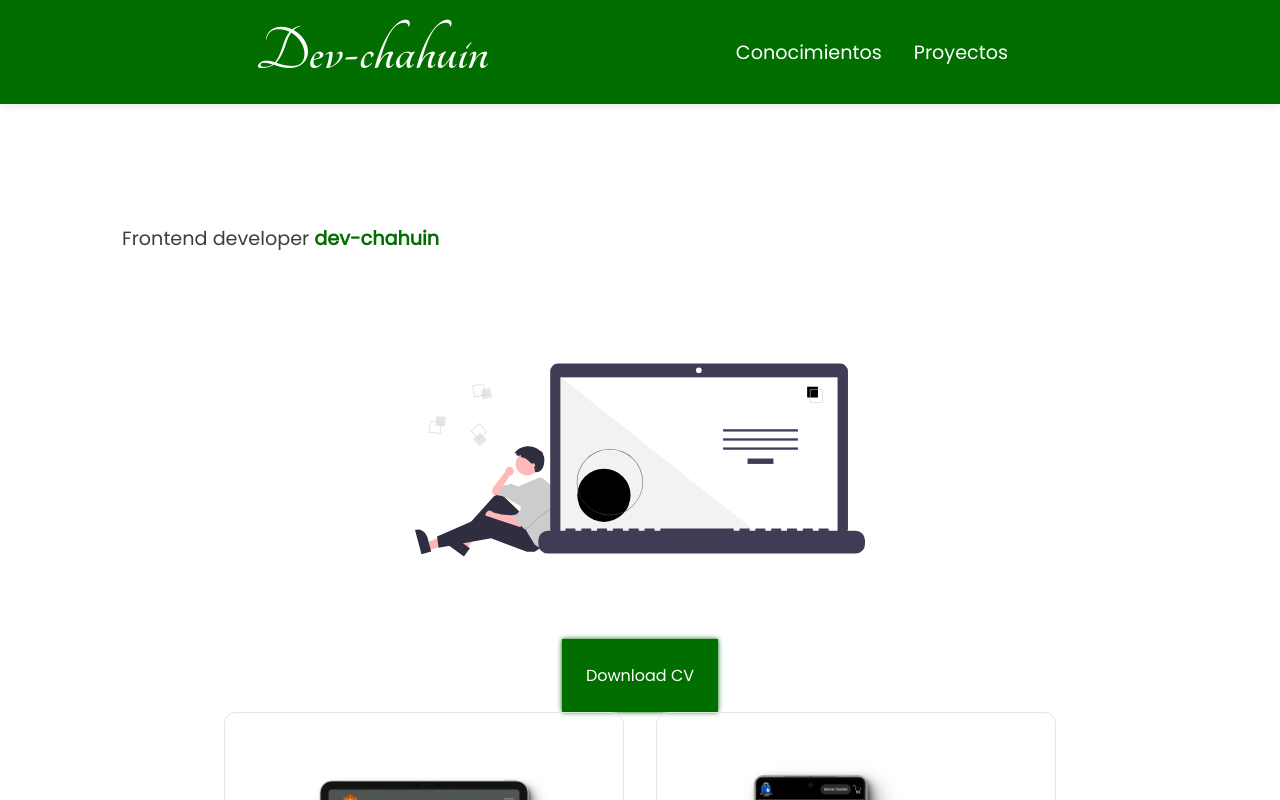
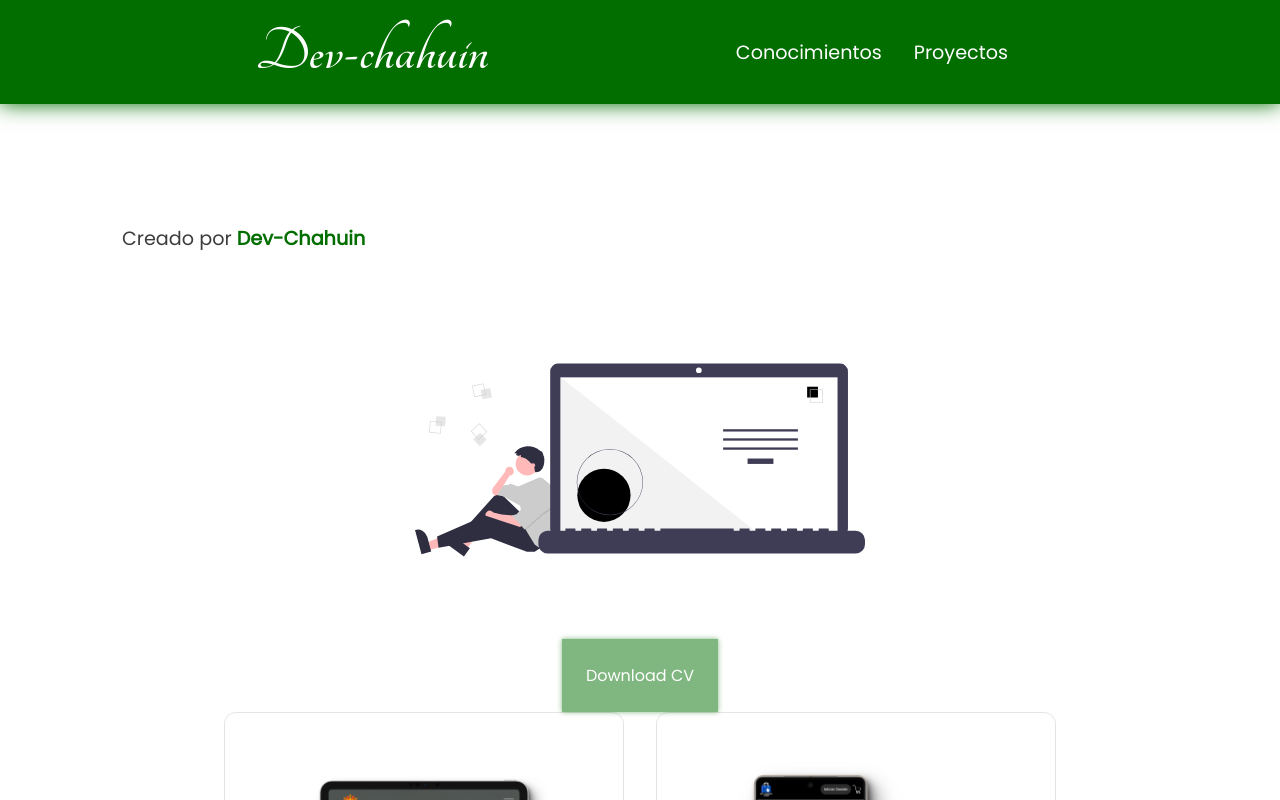
Before and after one commit to echahuin/chahuin, a Next.js app: page / in a window 1280 px wide. Built offline with nearby package versions, Linux system fonts and the light colour scheme.

Commit message:
update style

```diff
--- a/app/components/Nav/styleNav.module.css
+++ b/app/components/Nav/styleNav.module.css
@@ -8,7 +8,7 @@
     align-items: center;
     padding: 1.5rem 16rem 1.5rem 16rem;
     position: fixed;
-    box-shadow: 0 0 10px rgba(104, 104, 104, 0.2);
+    box-shadow: 0 0 20px #026e00;
     z-index: 1000;;
 }
 .logo {
--- a/app/page.module.css
+++ b/app/page.module.css
@@ -20,6 +20,7 @@
   font-family: var(--font-mono);
   font-size: 1rem;
   background-color: #026e00;
+  opacity: .5;
   color: white;
   box-shadow: 0 0 5px #026e00;
 }
--- a/app/page.tsx
+++ b/app/page.tsx
@@ -12,8 +12,8 @@ export default function Home() {
       <div className={styles.banner}>
         <div className={styles.description}>
           <p>
-            Frontend developer&nbsp;
-            <code className={styles.code}>dev-chahuin</code>
+            Creado por&nbsp;
+            <code className={styles.code}>Dev-Chahuin</code>
           </p>
         </div>
 
@@ -39,7 +39,7 @@ export default function Home() {
       </div>
 
       <div className={styles.present}>
-        <p>Apasionado por el diseño y desarrollo, busco crear experiencias excepcionales y mejorar constantemente mis habilidades tecnológicas para ofrecer productos de alta calidad.</p>
+        <p>Impulsado por la pasión por el diseño y desarrollo, mi objetivo es crear experiencias excepcionales. Me dedico a mejorar continuamente mis habilidades tecnológicas para ofrecer productos de alta calidad que satisfagan las necesidades de los usuarios.</p>
       </div>
 
       <div className={styles.contScroller} id='conocimientos'>
```
